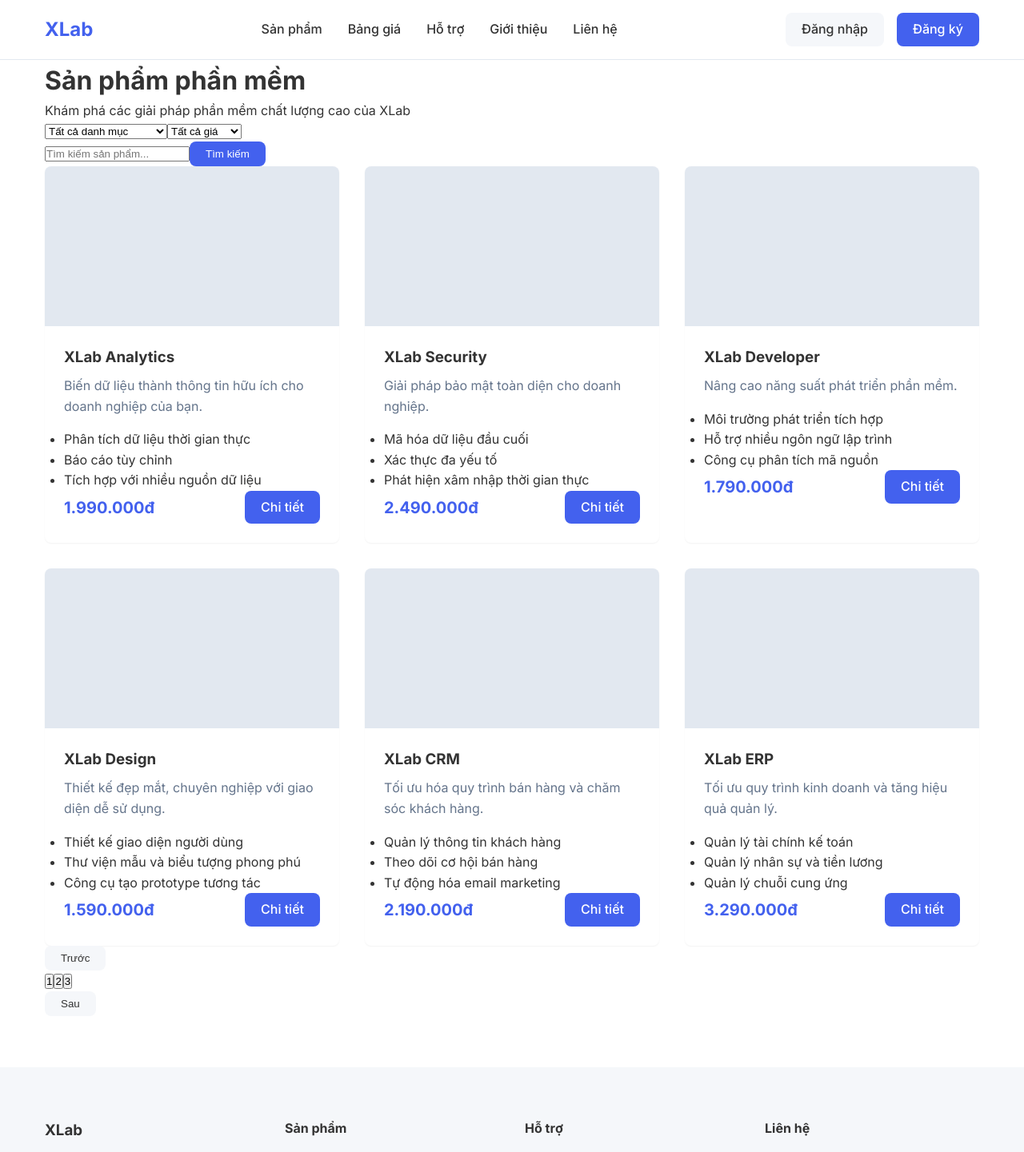
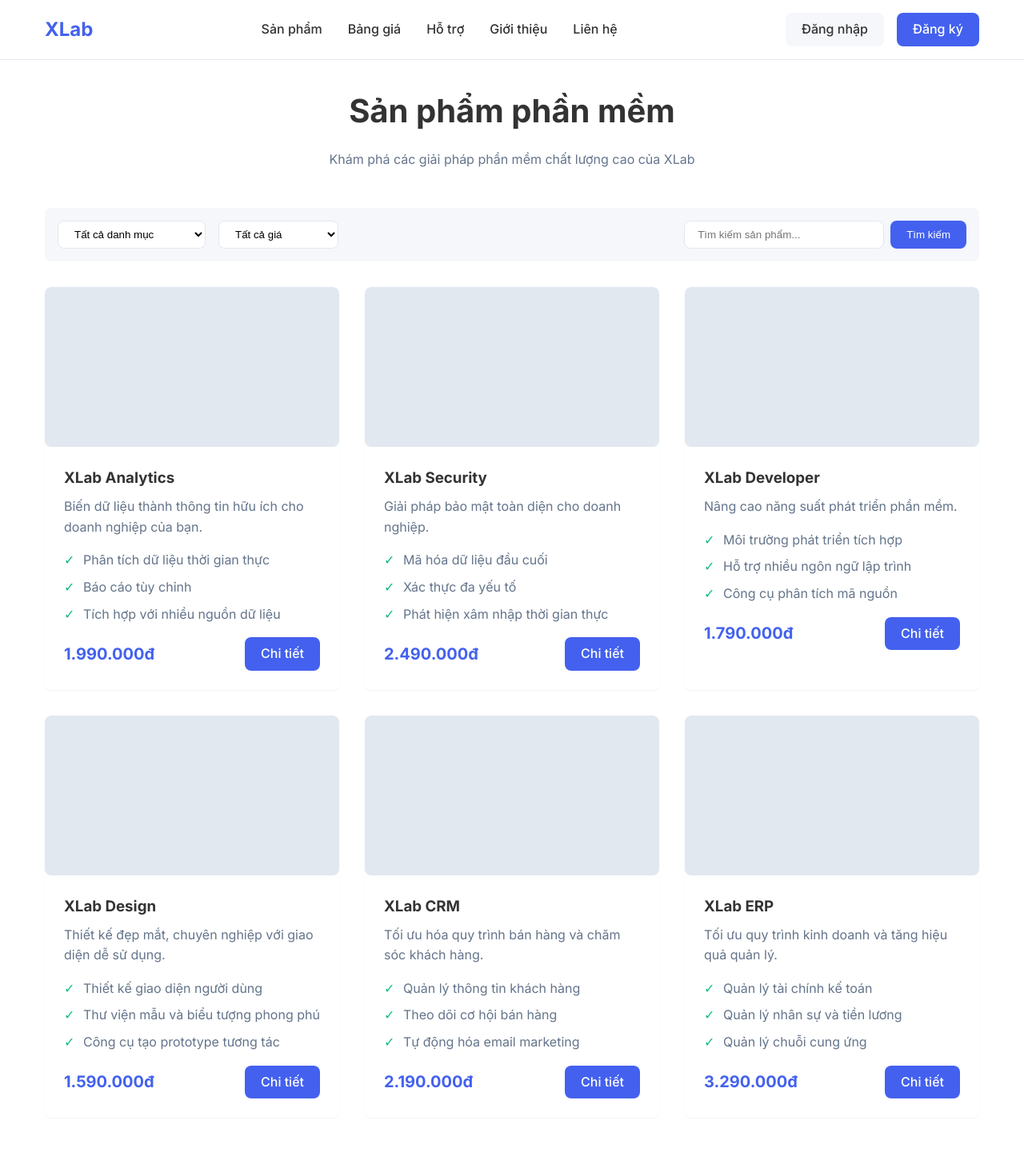
Before and after one commit to quangminh1212/XLab_Web, a Next.js app: page /products in a window 1280 px wide. Shown: the top 1441 px of the page at 80% size. Built offline with nearby package versions, Linux system fonts and the light colour scheme.

Commit message:
Refactor error handling and logging in patch-next-auth.js for improved debugging clarity

```diff
--- /dev/null
+++ b/src/app/products/layout.tsx
@@ -0,0 +1,13 @@
+import './products.css';
+
+export default function ProductsLayout({
+  children,
+}: {
+  children: React.ReactNode
+}) {
+  return (
+    <div className="products-layout">
+      {children}
+    </div>
+  );
+}
--- /dev/null
+++ b/src/app/products/products.css
@@ -0,0 +1,376 @@
+/* Product Page Styles */
+.products-page {
+  padding: 2rem 0;
+}
+
+.page-header {
+  text-align: center;
+  margin-bottom: 3rem;
+}
+
+.page-header h1 {
+  font-size: 2.5rem;
+  margin-bottom: 1rem;
+}
+
+.page-header p {
+  color: var(--dark-gray);
+  max-width: 600px;
+  margin: 0 auto;
+}
+
+.products-filter {
+  display: flex;
+  justify-content: space-between;
+  margin-bottom: 2rem;
+  flex-wrap: wrap;
+  gap: 1rem;
+  padding: 1rem;
+  background-color: var(--light-gray);
+  border-radius: var(--border-radius);
+}
+
+.filter-options {
+  display: flex;
+  gap: 1rem;
+}
+
+.filter-options select {
+  padding: 0.5rem 1rem;
+  border: 1px solid var(--gray);
+  border-radius: var(--border-radius);
+  background-color: white;
+  min-width: 150px;
+}
+
+.search-box {
+  display: flex;
+  gap: 0.5rem;
+}
+
+.search-box input {
+  padding: 0.5rem 1rem;
+  border: 1px solid var(--gray);
+  border-radius: var(--border-radius);
+  min-width: 250px;
+}
+
+.pagination {
+  display: flex;
+  justify-content: center;
+  align-items: center;
+  margin-top: 3rem;
+  gap: 1rem;
+}
+
+.page-numbers {
+  display: flex;
+  gap: 0.5rem;
+}
+
+.page-numbers button {
+  width: 40px;
+  height: 40px;
+  display: flex;
+  align-items: center;
+  justify-content: center;
+  border-radius: var(--border-radius);
+  border: 1px solid var(--gray);
+  background-color: white;
+  cursor: pointer;
+  transition: var(--transition);
+}
+
+.page-numbers button.active {
+  background-color: var(--primary-color);
+  color: white;
+  border-color: var(--primary-color);
+}
+
+.page-numbers button:hover:not(.active) {
+  background-color: var(--light-gray);
+}
+
+.product-features {
+  list-style: none;
+  margin: 1rem 0;
+}
+
+.product-features li {
+  padding-left: 1.5rem;
+  position: relative;
+  margin-bottom: 0.5rem;
+  color: var(--dark-gray);
+}
+
+.product-features li:before {
+  content: "✓";
+  color: var(--success-color);
+  position: absolute;
+  left: 0;
+}
+
+/* Product Detail Page Styles */
+.product-detail-page {
+  padding: 2rem 0;
+}
+
+.product-breadcrumb {
+  margin-bottom: 2rem;
+  color: var(--dark-gray);
+}
+
+.product-breadcrumb a:hover {
+  text-decoration: underline;
+}
+
+.product-hero {
+  display: grid;
+  grid-template-columns: 1fr 1fr;
+  gap: 3rem;
+  margin-bottom: 3rem;
+}
+
+.product-image-container {
+  display: flex;
+  flex-direction: column;
+  gap: 1rem;
+}
+
+.product-image {
+  height: 400px;
+  background-color: var(--light-gray);
+  border-radius: var(--border-radius);
+  display: flex;
+  align-items: center;
+  justify-content: center;
+  overflow: hidden;
+}
+
+.product-thumbnails {
+  display: flex;
+  gap: 1rem;
+}
+
+.thumbnail {
+  width: 80px;
+  height: 80px;
+  background-color: var(--light-gray);
+  border-radius: var(--border-radius);
+  cursor: pointer;
+  transition: var(--transition);
+  border: 2px solid transparent;
+}
+
+.thumbnail.active {
+  border-color: var(--primary-color);
+}
+
+.product-info h1 {
+  margin-bottom: 1rem;
+  font-size: 2.5rem;
+}
+
+.product-description {
+  color: var(--dark-gray);
+  margin-bottom: 2rem;
+}
+
+.product-price-container {
+  display: flex;
+  flex-direction: column;
+  gap: 1.5rem;
+  margin-bottom: 2rem;
+}
+
+.price-box {
+  display: flex;
+  align-items: center;
+  gap: 1rem;
+}
+
+.current-price {
+  font-size: 2rem;
+  font-weight: 700;
+  color: var(--primary-color);
+}
+
+.old-price {
+  font-size: 1.25rem;
+  color: var(--dark-gray);
+  text-decoration: line-through;
+}
+
+.product-actions {
+  display: flex;
+  gap: 1rem;
+}
+
+.product-features-highlight {
+  margin-top: 2rem;
+}
+
+.product-features-highlight h3 {
+  margin-bottom: 1rem;
+}
+
+.product-features-highlight ul {
+  list-style: none;
+}
+
+.product-features-highlight li {
+  padding-left: 1.5rem;
+  position: relative;
+  margin-bottom: 0.5rem;
+}
+
+.product-features-highlight li:before {
+  content: "✓";
+  color: var(--success-color);
+  position: absolute;
+  left: 0;
+}
+
+.product-tabs {
+  margin: 3rem 0;
+}
+
+.tabs-header {
+  display: flex;
+  border-bottom: 1px solid var(--gray);
+  margin-bottom: 2rem;
+}
+
+.tab-btn {
+  padding: 1rem 1.5rem;
+  background-color: transparent;
+  border: none;
+  cursor: pointer;
+  font-weight: 500;
+  transition: var(--transition);
+  border-bottom: 2px solid transparent;
+  color: var(--dark-gray);
+}
+
+.tab-btn.active {
+  border-bottom-color: var(--primary-color);
+  color: var(--primary-color);
+}
+
+.tab-content {
+  display: none;
+}
+
+.tab-content.active {
+  display: block;
+}
+
+.product-specifications table {
+  width: 100%;
+  border-collapse: collapse;
+}
+
+.product-specifications tr {
+  border-bottom: 1px solid var(--gray);
+}
+
+.product-specifications td {
+  padding: 1rem;
+}
+
+.spec-name {
+  font-weight: 500;
+  width: 30%;
+}
+
+.spec-value {
+  color: var(--dark-gray);
+}
+
+.features-list {
+  display: grid;
+  grid-template-columns: repeat(auto-fill, minmax(250px, 1fr));
+  gap: 1rem;
+  list-style: none;
+}
+
+.features-list li {
+  padding-left: 1.5rem;
+  position: relative;
+}
+
+.features-list li:before {
+  content: "✓";
+  color: var(--success-color);
+  position: absolute;
+  left: 0;
+}
+
+.faq-list {
+  display: flex;
+  flex-direction: column;
+  gap: 1rem;
+}
+
+.faq-item {
+  border: 1px solid var(--gray);
+  border-radius: var(--border-radius);
+  overflow: hidden;
+}
+
+.faq-question {
+  padding: 1.5rem;
+  background-color: var(--light-gray);
+  display: flex;
+  justify-content: space-between;
+  align-items: center;
+  cursor: pointer;
+}
+
+.faq-question h4 {
+  margin: 0;
+}
+
+.faq-toggle {
+  font-size: 1.5rem;
+  font-weight: 700;
+  color: var(--primary-color);
+}
+
+.faq-answer {
+  padding: 1.5rem;
+  border-top: 1px solid var(--gray);
+}
+
+.related-products h2 {
+  text-align: center;
+  margin-bottom: 2rem;
+}
+
+@media (max-width: 992px) {
+  .product-hero {
+    grid-template-columns: 1fr;
+  }
+
+  .product-tabs {
+    overflow-x: auto;
+  }
+
+  .tabs-header {
+    min-width: 600px;
+  }
+}
+
+@media (max-width: 768px) {
+  .products-filter {
+    flex-direction: column;
+  }
+
+  .search-box {
+    width: 100%;
+  }
+
+  .search-box input {
+    flex-grow: 1;
+  }
+}
```
Also changed, not shown: src/app/products/[id]/product-tabs.js (added, +68 -0 lines), public/robots.txt (added), 1 other file (tests, documents, lock files or other folders).
